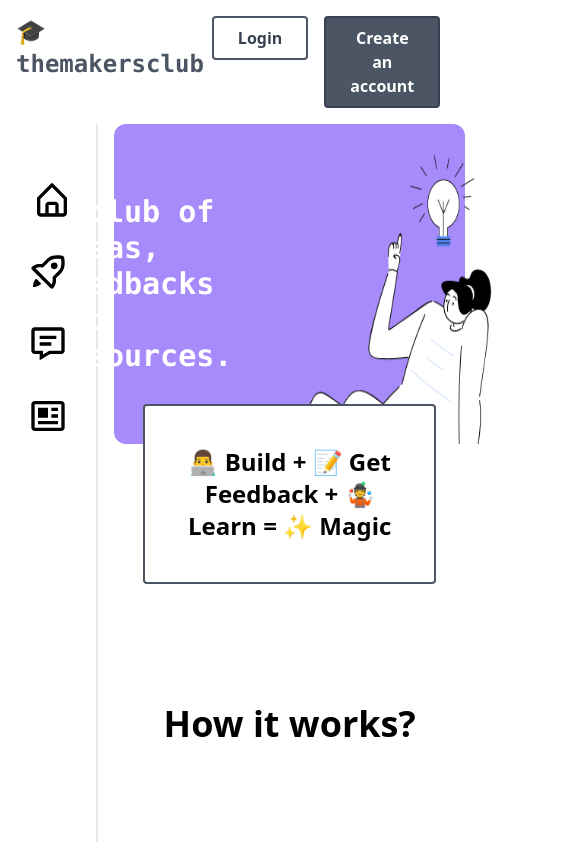
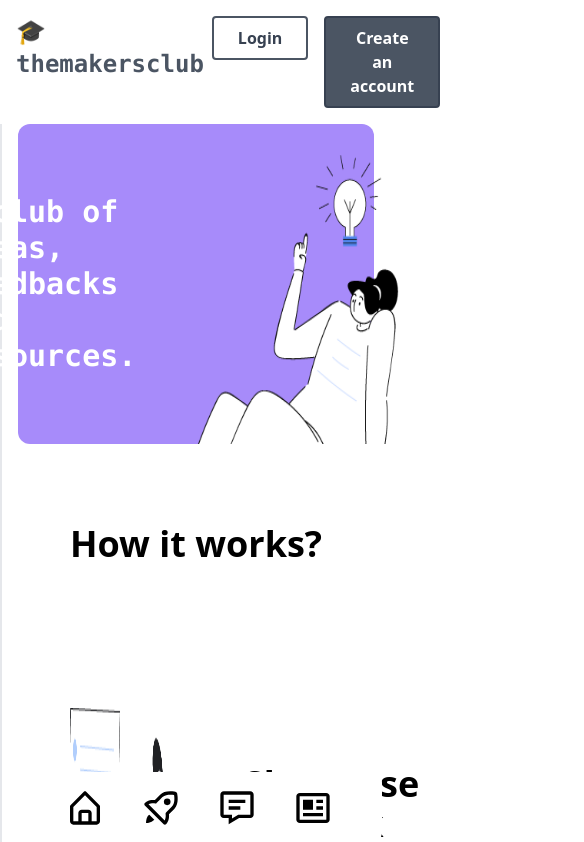
Before and after one commit to rutikwankhade/themakersclub, a React (Create React App) app: page / in a window 390 px wide. Shown: the top 842 px of the page, 584 px wide, since content can reach past the window. Built offline with nearby package versions, Linux system fonts and the light colour scheme; no server answers; what @tailwindcss/typography would draw is missing.

Commit message:
style:responsive nav bar

```diff
--- a/src/App.js
+++ b/src/App.js
@@ -47,7 +47,7 @@ const App = () => {
           <div className="sticky top-0 z-10">
             <Navbar />
           </div>
-          <div className="flex flex-row">
+          <div className="flex md:flex-row flex-col-reverse">
 
             <div className="sticky top-20">
               <Sidebar />
--- a/src/components/Sidebar.js
+++ b/src/components/Sidebar.js
@@ -8,7 +8,7 @@ import resourceIcon from '../assets/icons/resource.svg'
 
 const Sidebar = () => {
     return (
-        <div className="sticky top-10 rounded-xl mx-2 w-20 flex flex-col py-10 ">
+        <div className="md:sticky md:top-10 fixed inset-x-0 bottom-0 justify-center z-20 bg-white rounded-xl mx-2 md:w-20 flex md:flex-col flex-row md:py-10 ">
 
             <NavLink to="/" className="pl-2" >
                 <img src={homeIcon} alt="Home" className="w-14 h-14 m-2  p-2 rounded" />
--- a/src/pages/Home.js
+++ b/src/pages/Home.js
@@ -13,9 +13,9 @@ const Home = () => {
         <div>
 
             <Header />
-            <div className="bg-white border-2 border-gray-600 rounded w-10/12 p-10 transform -translate-y-10 mx-auto">
+            {/* <div className="bg-white border-2 border-gray-600 rounded w-10/12 p-10  mx-auto">
                 <p className="text-2xl text-center font-semibold">👨‍💻 Build + 📝 Get Feedback +  🤹 Learn =  ✨ Magic     </p>
-            </div>
+            </div> */}
 
 
             {/* <div className="flex flex-row">
```
